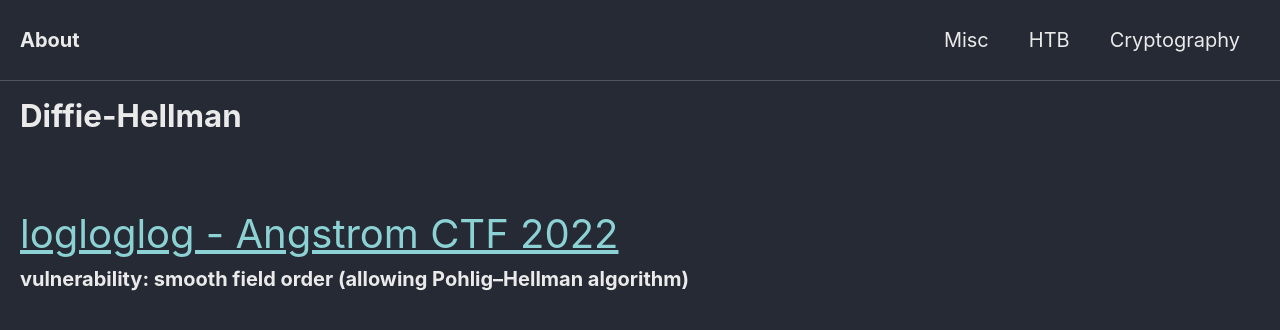
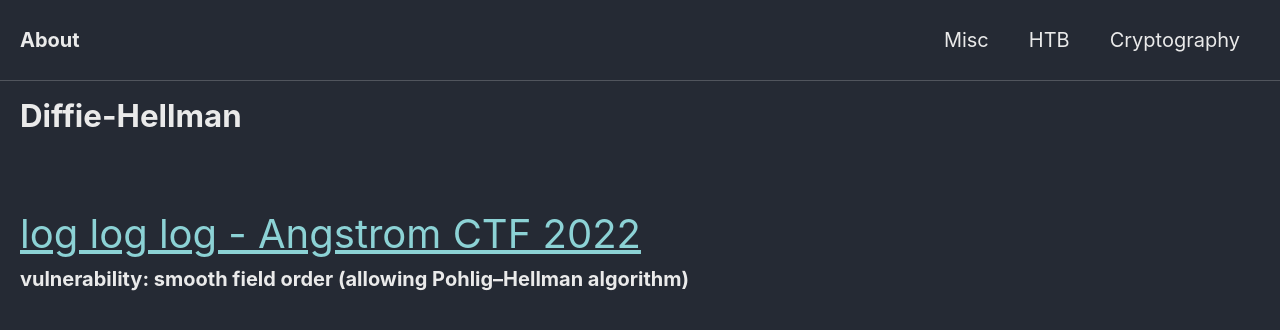
Before and after one commit to Connor-McCartney/Connor-McCartney.github.io, a Jekyll site: the page built from _pages/cryptography/diffie-hellman/diffie-hellman.md, in a window 1280 px wide. Shown: the top 330 px of the page. Built offline with Jekyll 4.4.1, drawn with Linux system fonts in a browser that asks for light colours; cached includes are drawn as plain includes.

Commit message:
Update diffie-hellman.md

```diff
--- a/_pages/cryptography/diffie-hellman/diffie-hellman.md
+++ b/_pages/cryptography/diffie-hellman/diffie-hellman.md
@@ -5,5 +5,5 @@ title: Diffie-Hellman
 
 <br>
 
-<span style="font-size:2em;">   [logloglog - Angstrom CTF 2022]( /cryptography/diffie-hellman/logloglog-Angstrom-CTF-2022)       </span> <br>
+<span style="font-size:2em;">   [log log log - Angstrom CTF 2022]( /cryptography/diffie-hellman/logloglog-Angstrom-CTF-2022)       </span> <br>
 __vulnerability: smooth field order (allowing Pohlig–Hellman algorithm)__
```
